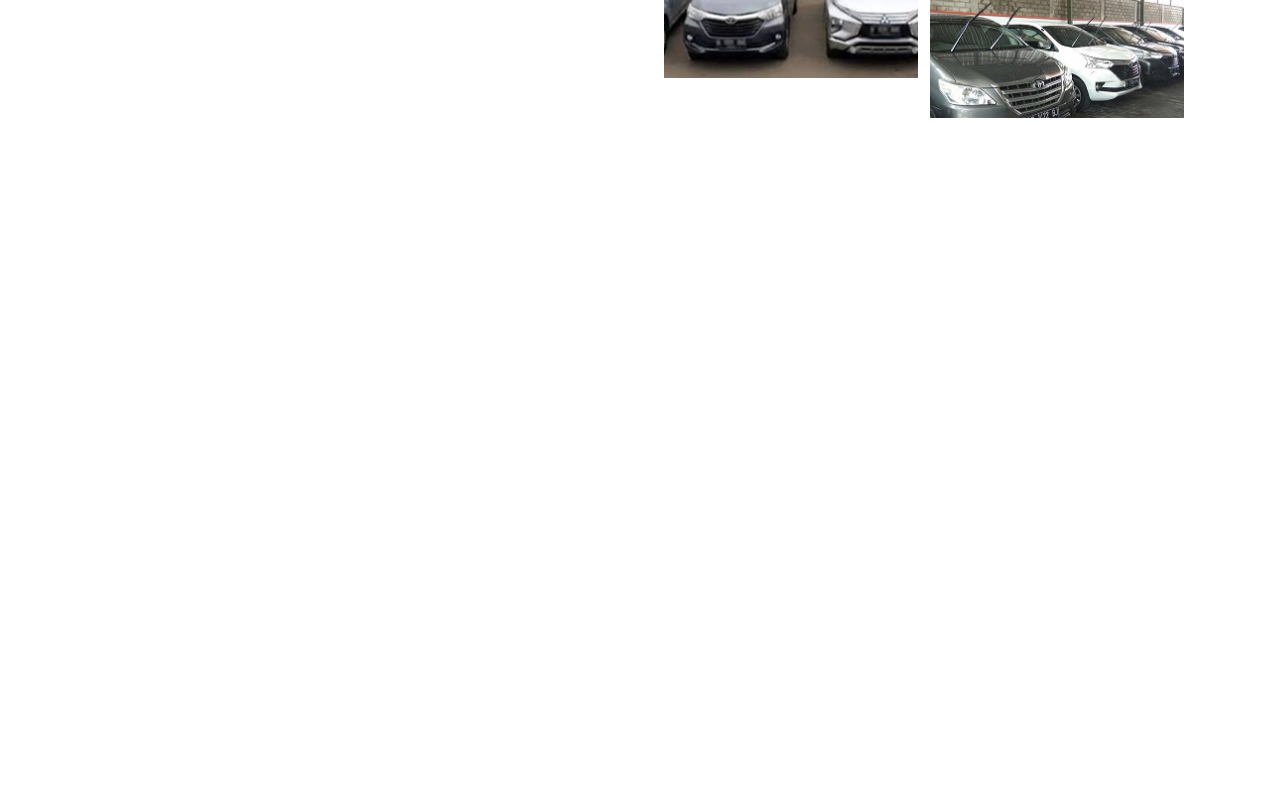
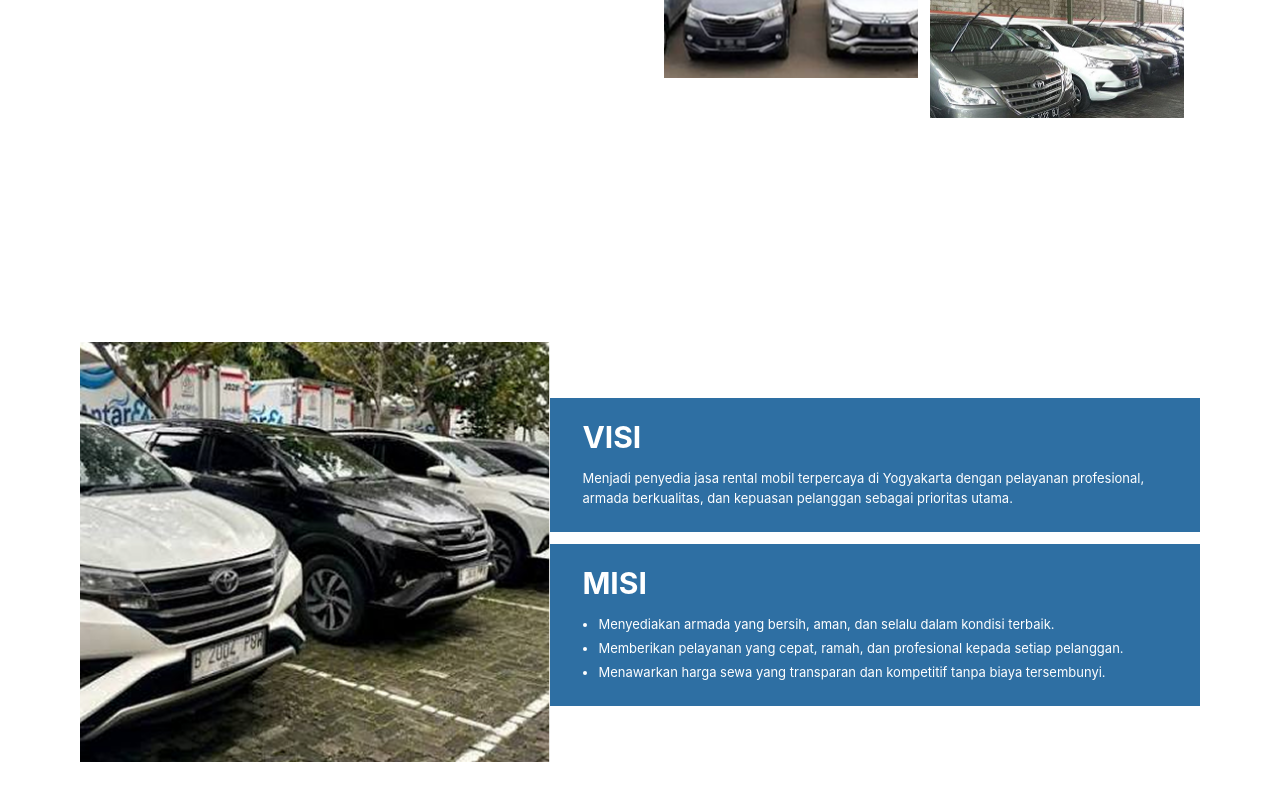
Before and after one commit to maulanaa121/Rental-Mobil-Jogja, a React (Vite) app: page / in a window 1280 px wide. Shown: the part 1321-2121 px from the top of the page. Before the commit the page ends 1551 px from the top, so only its background shows below. Built offline with nearby package versions, Linux system fonts and the light colour scheme.

Commit message:
feat: add section Visi Misi

```diff
--- a/src/components/Home/Home.jsx
+++ b/src/components/Home/Home.jsx
@@ -1,6 +1,7 @@
 import Navbar from "../Navbar/Navbar";
 import Hero from "../Hero/Hero";
 import About from "../About/About";
+import VisiMisi from "../VisiMisi/VisiMisi";
 
 const Home = () => {
     return (
@@ -8,6 +9,7 @@ const Home = () => {
             <Navbar />
             <Hero />
             <About/>
+            <VisiMisi/>
         </>
     );
 };
--- /dev/null
+++ b/src/components/VisiMisi/VisiMisi.jsx
@@ -0,0 +1,109 @@
+import React from "react";
+
+import VisiMisiImage from "../../assets/VisiMisi.png";
+
+const VisiMisi = () => {
+    return (
+        <section className="bg-white py-20 sm:py-24 lg:py-28">
+            <div className="mx-auto flex w-full max-w-[1200px] flex-col px-6 sm:px-8 lg:flex-row lg:items-center lg:px-10">
+
+                {/* =========================
+                    IMAGE
+                ========================= */}
+                <div className="w-full lg:w-[42%]">
+                    <div className="overflow-hidden">
+                        <img
+                            src={VisiMisiImage}
+                            alt="Rental Mobil Jogja"
+                            className="
+                                h-[280px]
+                                w-full
+                                object-cover
+
+                                sm:h-[360px]
+
+                                lg:h-[420px]
+                            "
+                        />
+                    </div>
+                </div>
+
+
+                {/* =========================
+                    VISI & MISI
+                ========================= */}
+                <div className="flex w-full flex-col gap-2 sm:gap-3 lg:w-[58%]">
+
+                    {/* VISI */}
+                    <div
+                        className="
+                            bg-[#2E6FA3]
+                            px-6
+                            py-6
+                            text-white
+
+                            sm:px-7
+                            sm:py-7
+
+                            lg:px-8
+                            lg:py-6
+                        "
+                    >
+                        <h2 className="text-2xl font-bold uppercase leading-none sm:text-3xl">
+                            Visi
+                        </h2>
+
+                        <p className="mt-4 max-w-[650px] text-xs leading-5 sm:text-[13px]">
+                            Menjadi penyedia jasa rental mobil terpercaya di
+                            Yogyakarta dengan pelayanan profesional, armada
+                            berkualitas, dan kepuasan pelanggan sebagai
+                            prioritas utama.
+                        </p>
+                    </div>
+
+
+                    {/* MISI */}
+                    <div
+                        className="
+                            bg-[#2E6FA3]
+                            px-6
+                            py-6
+                            text-white
+
+                            sm:px-7
+                            sm:py-7
+
+                            lg:px-8
+                            lg:py-6
+                        "
+                    >
+                        <h2 className="text-2xl font-bold uppercase leading-none sm:text-3xl">
+                            Misi
+                        </h2>
+
+                        <ul className="mt-4 list-disc space-y-1 pl-4 text-xs leading-5 sm:text-[13px]">
+                            <li>
+                                Menyediakan armada yang bersih, aman, dan
+                                selalu dalam kondisi terbaik.
+                            </li>
+
+                            <li>
+                                Memberikan pelayanan yang cepat, ramah, dan
+                                profesional kepada setiap pelanggan.
+                            </li>
+
+                            <li>
+                                Menawarkan harga sewa yang transparan dan
+                                kompetitif tanpa biaya tersembunyi.
+                            </li>
+                        </ul>
+                    </div>
+
+                </div>
+
+            </div>
+        </section>
+    );
+};
+
+export default VisiMisi;
```
Also changed, not shown: src/assets/VisiMisi.png (added).
